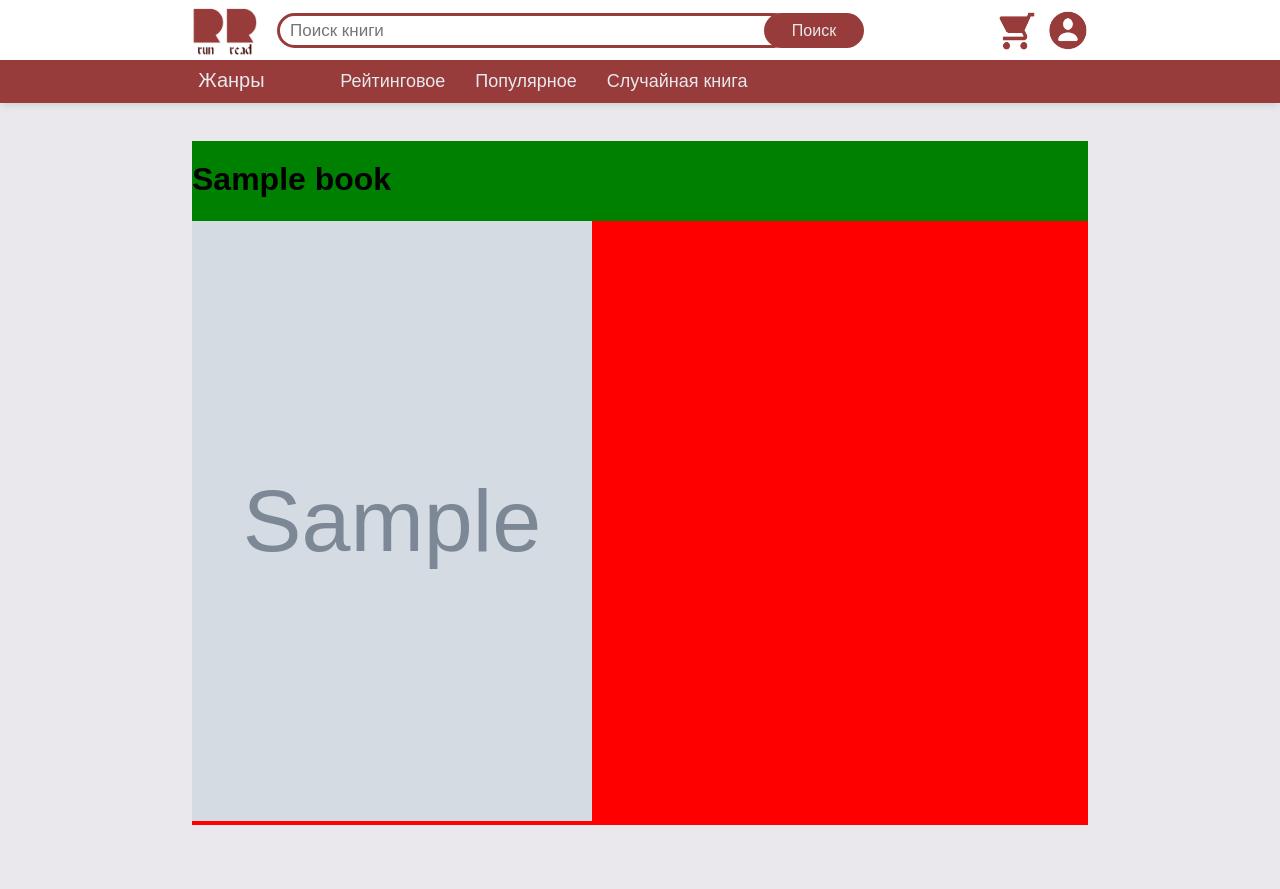
After one commit to stolstule/bookstore, a Django app: template store/templates/store/book_page.html in a window 1280 px wide. The commit adds this page. Run offline with Django 3.2, Linux system fonts and the light colour scheme; the template is opened without the code that fills it: most values are stand-ins (such as "Sample title", 1, 10 or a date in 2020); grey boxes marked "Sample" are stand-in pictures.

Commit message:
commit 30.03.23

```diff
--- a/bookstore/settings.py
+++ b/bookstore/settings.py
@@ -72,6 +72,7 @@ TEMPLATES = [
 
 WSGI_APPLICATION = 'bookstore.wsgi.application'
 
+MEDIA_URL = '/media/'
 
 # Database
 # https://docs.djangoproject.com/en/3.2/ref/settings/#databases
--- /dev/null
+++ b/store/static/store/book.css
@@ -0,0 +1,14 @@
+.general_book_block {
+    margin: 3% 15% 5% 15%;
+    background-color: red;
+}
+
+.general_book_block h1 {
+    display: block;
+    padding-top: 20px;
+    width: 100%;
+    margin: 0px;
+    height: 60px;
+    font-family: arial;
+    background: green;
+}
--- a/store/templates/includes/navbar.html
+++ b/store/templates/includes/navbar.html
@@ -1,7 +1,7 @@
 <nav class="top_nav">
-    <a href="{% url 'main_page' %}"><img src="static/store/img/main_logo.png" height="55" width="65" class="main_logo"></a>
-    <a href="{% url 'personal_area' %}"><img src="static/store/img/user.png" height="40" width="40" class="user_logo"></a>
-    <a href="{% url 'basket_page' %}"><img src="static/store/img/basket.png" height="40" width="38" class="basket_logo"></a>
+    <a href="{% url 'main_page' %}"><img src="/static/store/img/main_logo.png" height="55" width="65" class="main_logo"></a>
+    <a href="{% url 'personal_area' %}"><img src="/static/store/img/user.png" height="40" width="40" class="user_logo"></a>
+    <a href="{% url 'basket_page' %}"><img src="/static/store/img/basket.png" height="40" width="38" class="basket_logo"></a>
     <input type="submit" value="Поиск" class="search_button">
     <input type="text" size="45" class="search" placeholder="Поиск книги">
 </nav>
--- /dev/null
+++ b/store/templates/store/book_page.html
@@ -0,0 +1,24 @@
+{% extends 'base.html' %}
+{% load static %}
+
+{% block title %}
+    {{ book.title }}
+{% endblock %}
+
+{% block css_load %}
+    <link rel="stylesheet" href="{% static 'store/book.css' %}">
+{% endblock %}
+
+{% block content %}
+    <form method="get">
+        {% include 'includes/navbar.html' %}
+    </form>
+
+    <div class="general_book_block">
+        <h1>{{ book.title }}</h1>
+        <img src="{{ book.image }}" height="600" width="400">
+        <div class="buy_block"></div>
+        <div class="description_block"></div>
+        <div class="details_block"></div>
+    </div>
+{% endblock %}
--- a/store/templates/store/genre_page.html
+++ b/store/templates/store/genre_page.html
@@ -19,9 +19,9 @@
             {% if count_books > 0 %}
                 {% for book in books_by_genre %}
                     <div class="book_block">
-                        <a href=""><img src="{{ book.image }}" height="280" width="180"></a>
-                        <a class="title_style" href="">{{ book.title }}</a>
-                        <a class="author_style" href="">{{ book.author }}</a>
+                        <a href="{{ book.get_url }}"><img src="{{ book.image }}" height="280" width="180"></a>
+                        <a class="title_style" href="{{ book.get_url }}">{{ book.title }}</a>
+                        <a class="author_style" href="{{ book.get_url }}">{{ book.author }}</a>
                         <div class="price_style">{{ book.price }} ₽</div>
                     </div>
                 {% endfor %}
--- a/store/urls.py
+++ b/store/urls.py
@@ -8,7 +8,7 @@ urlpatterns = [
     path('random_book', views.RandomBookPage.as_view(), name='random_book'),
     path('popular_books', views.PopularBooksPage.as_view(), name='popular_books'),
     path('personal_area', views.PersonalAreaPage.as_view(), name='personal_area'),
+    path('book_page/<slug:slug_book>', views.BookPage.as_view(), name='book_page'),
     path('<slug:slug_genre>', views.ShowGenreBooks.as_view(), name='genre_page'),
-    # path('<slug:slug_book>', views.BookPage, name='book_page'),
     path('basket', views.BasketAreaPage.as_view(), name='basket_page')
 ]
--- a/templates/base.html
+++ b/templates/base.html
@@ -4,8 +4,8 @@
 <head>
     <meta charset="UTF-8">
     <title>{% block title %}{% endblock %}</title>
-    <link rel="stylesheet" href="{% static 'store/nav_panel.css' %}">
-    <link rel = "icon" href = "static/store/img/icon_logo.gif" type = "image/x-icon">
+    <link rel="stylesheet" href="{% static 'store/navigation_panel.css' %}">
+    <link rel = "icon" href = "/static/store/img/icon_logo.gif" type = "image/x-icon">
     {% block css_load %}{% endblock %}
 </head>
 <body>
```
Also changed, not shown: store/templates/includes/filter.html (deleted, +0 -13 lines), store/templates/store/main_page.html (+4 -4 lines), store/views.py (+11 -13 lines), store/static/store/book_page.css (deleted), store/static/store/navigation_panel.css (renamed from store/static/store/nav_panel.css).
